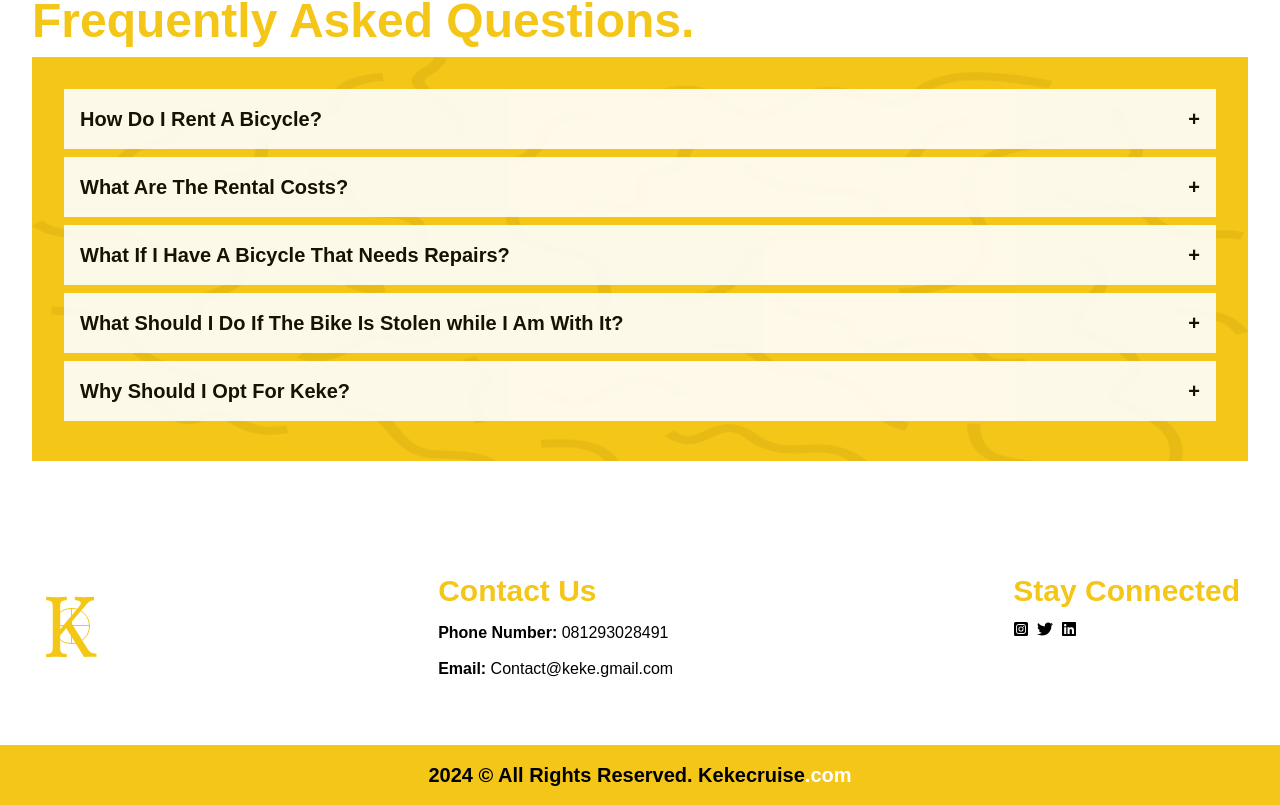
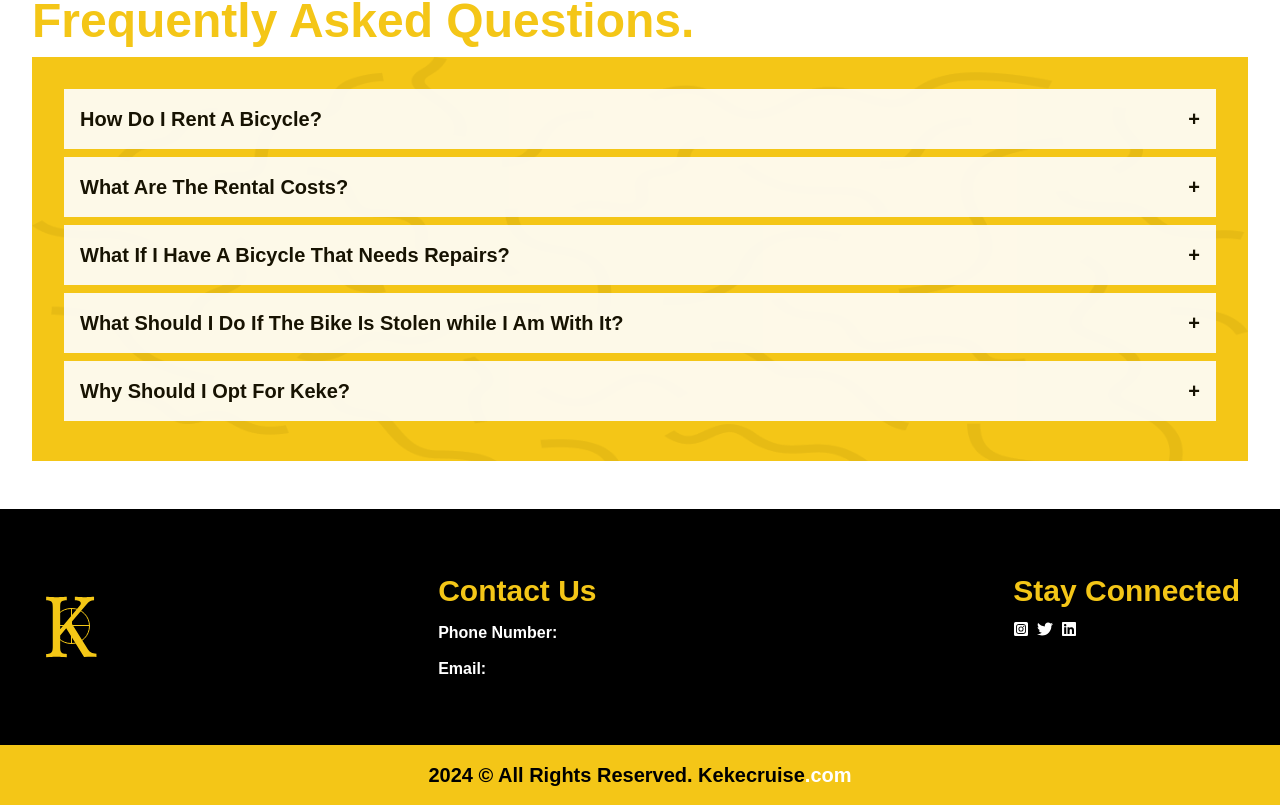
Before and after one commit to Utty007/Keke, a Next.js app: page / in a window 1280 px wide. Shown: the part 2836-3641 px from the top of the page. Built offline with nearby package versions, Linux system fonts and the light colour scheme; a web font is replaced by a local one.

Commit message:
Update...

```diff
--- a/app/components/Footer.tsx
+++ b/app/components/Footer.tsx
@@ -21,19 +21,19 @@ function Footer() {
   return (
     <footer>
         <div className="klaviyo-form-TtUdqv"></div>
-        <div className='bg-white px-10 py-16 flex flex-col md:flex-row gap-8 justify-between'>
+        <div className='bg-black px-10 py-16 flex flex-col md:flex-row gap-8 justify-between'>
           <Image src={Logo} alt='Keke Company Logo' />
           <div className='flex flex-col gap-3'>
             <h2 className='font-bold text-[#f4c617] text-3xl'>Contact Us</h2>
-            <p><span className='font-bold'>Phone Number:</span> 081293028491</p>
-            <p><span className='font-bold'>Email:</span> Contact@keke.gmail.com</p>
+            <p><span className='font-bold text-white'>Phone Number:</span> 081293028491</p>
+            <p><span className='font-bold text-white'>Email:</span> Contact@keke.gmail.com</p>
           </div>
           <div className='flex flex-col gap-3'>
             <h2 className='font-bold text-[#f4c617] text-3xl'>Stay Connected</h2>
             <div className='flex gap-2'>
-              <FaInstagramSquare width={40} height={40} />
-              <FaTwitter width={40} height={40}/>
-              <FaLinkedin width={40} height={40}/>
+              <FaInstagramSquare width={40} height={40} className='text-white' />
+              <FaTwitter width={40} height={40} className='text-white'/>
+              <FaLinkedin width={40} height={40}  className='text-white'/>
             </div>
           </div>
         </div>
```
